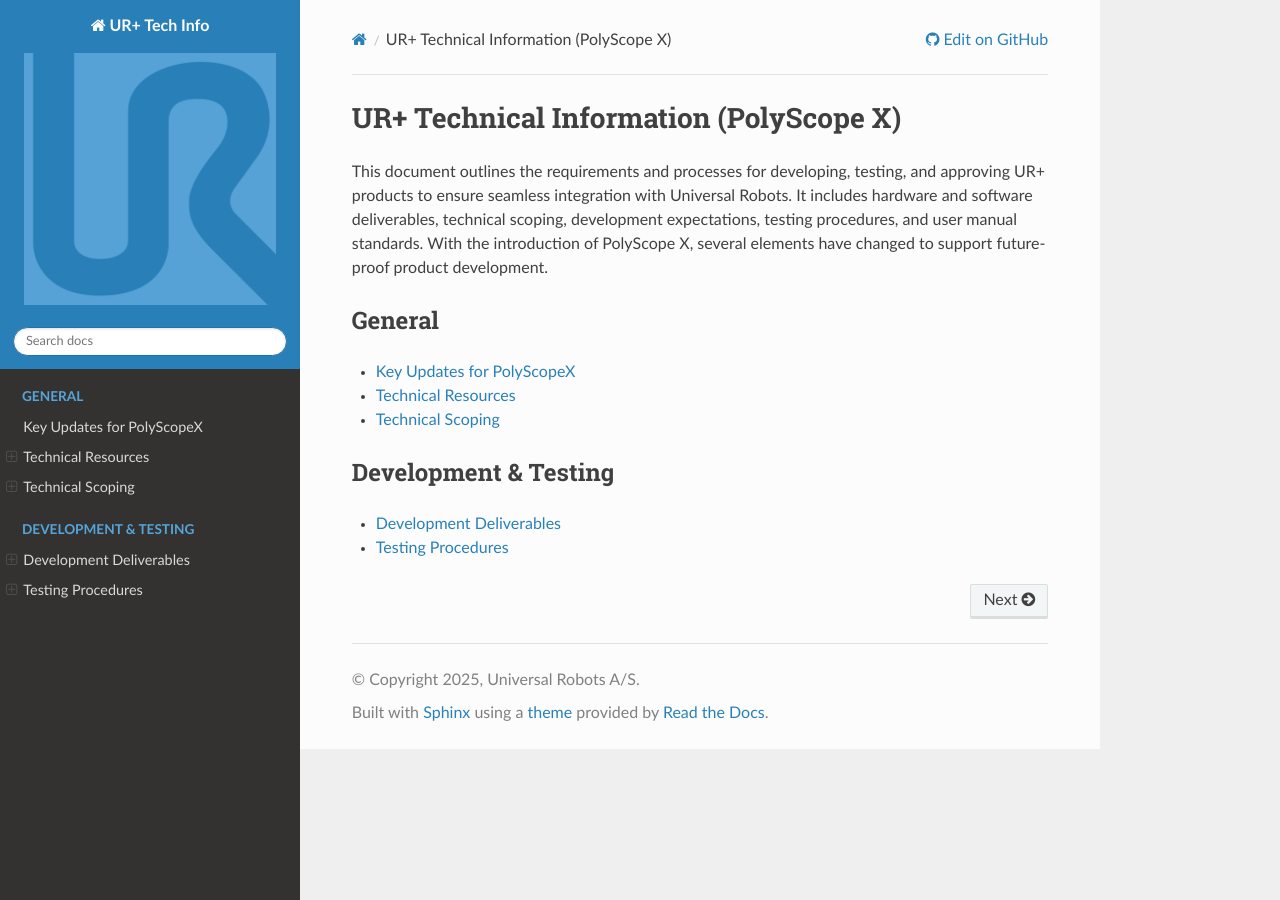
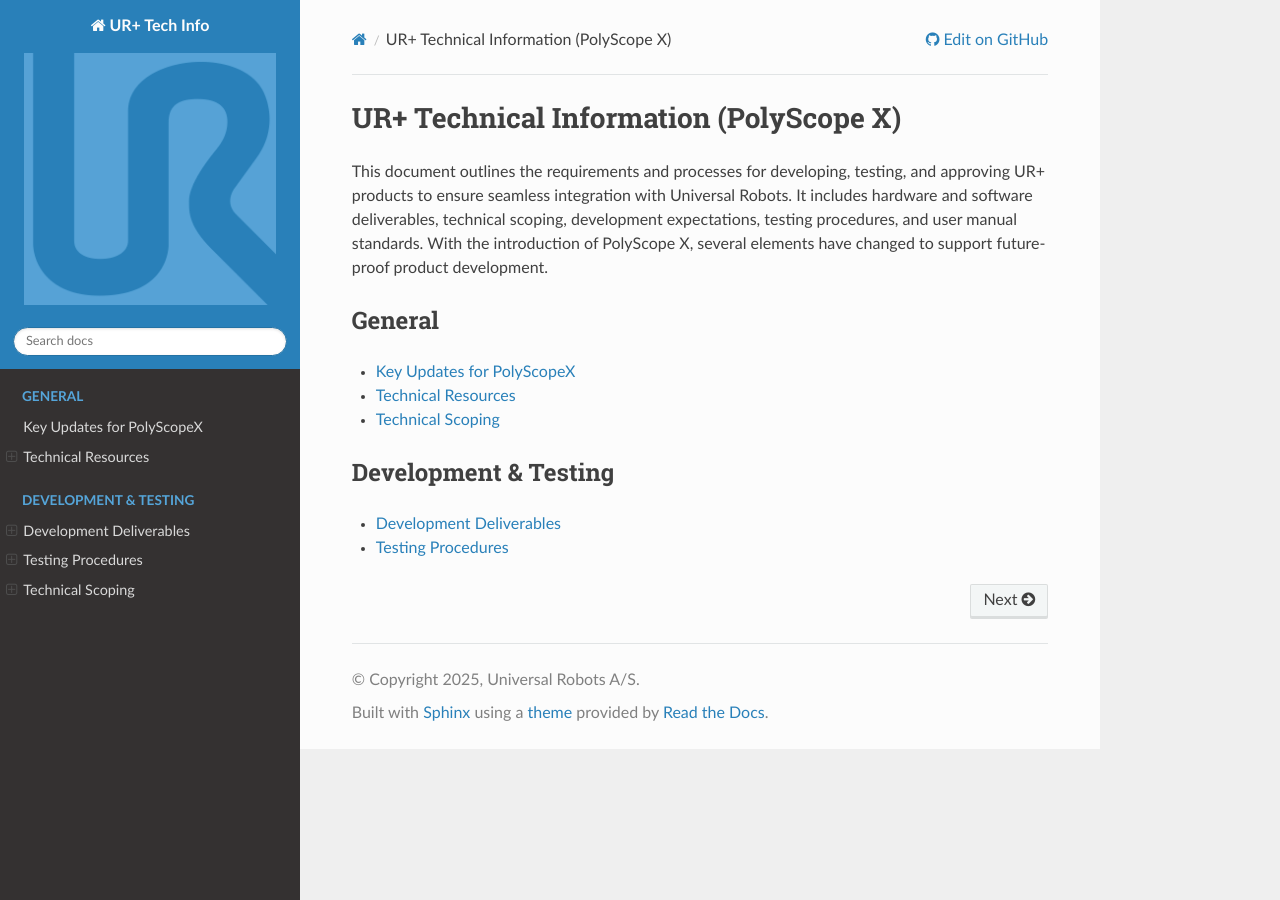
Before and after one commit to FuNingHu/urplus-tech-info, a Sphinx documentation site: the page built from docs/source/index.rst, in a window 1280 px wide. Built offline with Sphinx 7.4.7 and the Read the Docs theme 3.1.0, drawn with Linux system fonts in a browser that asks for light colours.

Commit message:
adjust view

```diff
--- a/docs/source/_templates/layout.html
+++ b/docs/source/_templates/layout.html
@@ -7,7 +7,7 @@
 <div class="rst-versions" data-toggle="rst-versions" role="note" aria-label="Versions">
   <span class="rst-current-version" data-toggle="rst-current-version">
     <span class="fa fa-book"></span>
-    v: {{ current_version }}
+    v: {{ current_version.name }}
     <span class="fa fa-caret-down"></span>
   </span>
   <div class="rst-other-versions">
--- a/docs/source/index.rst
+++ b/docs/source/index.rst
@@ -23,7 +23,7 @@
 
    key_updates_for_polyscopex
    technical_resource
-   technical_scoping
+
 
 .. toctree::
    :maxdepth: 2
@@ -32,3 +32,4 @@
 
    development_deliverables
    testing_procedures
+   technical_scoping
```
